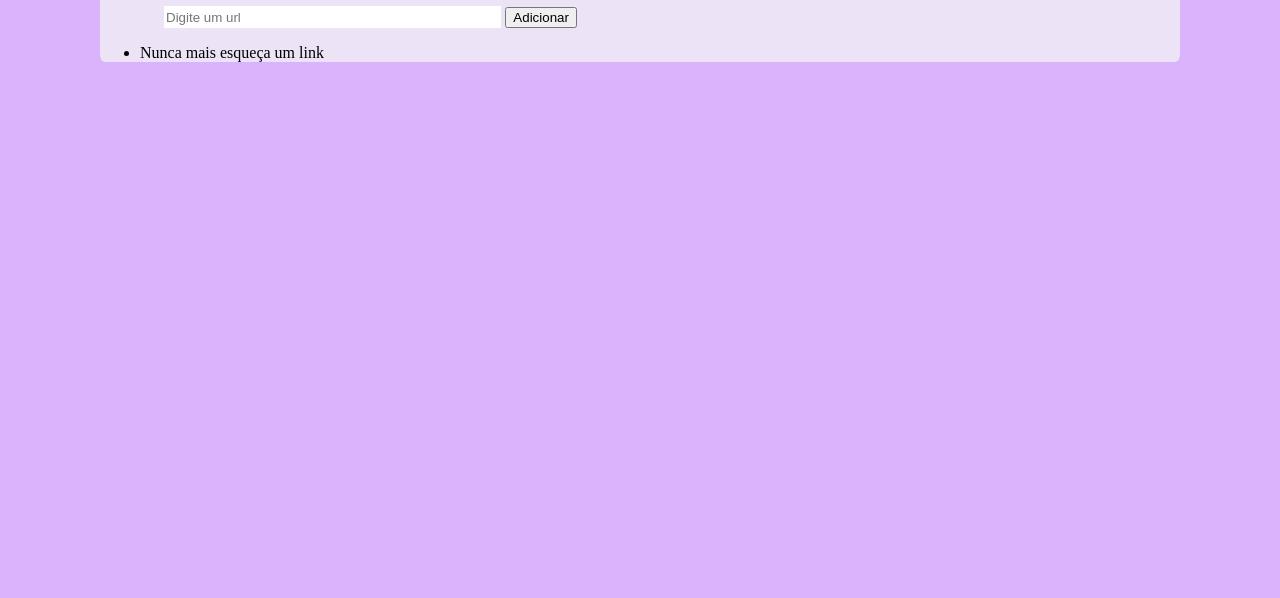
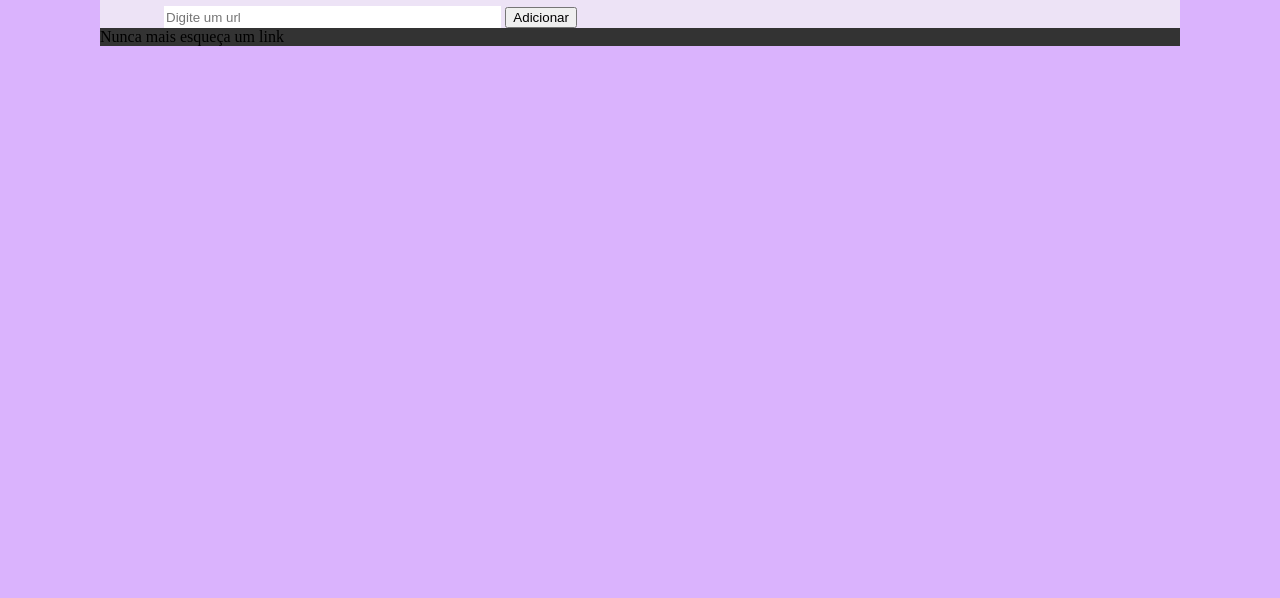
Before and after one commit to TharlisSampaio/atividade-web-academy, a website: page project-favorites/public/index.html in a window 1280 px wide. Shown: the part 202-800 px from the top of the page. Drawn offline with Linux system fonts and the light colour scheme.

Commit message:
estilizando a lista de links

```diff
--- a/project-favorites/public/css/style.css
+++ b/project-favorites/public/css/style.css
@@ -26,8 +26,20 @@ body {
     width: 25em;
 }
 
+#ul{
+    list-style: none;
+    margin: 0;
+    padding: 0;
+    overflow: hidden;
+    background-color: #333333;
+}
+
 .entrada {
     align-items: center;
     align-content: flex-start;
     margin-left: 4em;
 }
+
+.links{
+    align-items: center;
+}
--- a/project-favorites/public/index.html
+++ b/project-favorites/public/index.html
@@ -15,9 +15,11 @@
             <input type="text" id="input" placeholder="Digite um url">
             <button type="submit" onclick="addLink()">Adicionar </button>
         </div>
-        <ul id="ul">
-            <li>Nunca mais esqueça um link</li>
-        </ul>
+        <div class="links">
+            <ul id="ul">
+                <li>Nunca mais esqueça um link</li>
+            </ul>
+        </div>
     </div>
 </body>
 </html>
```
